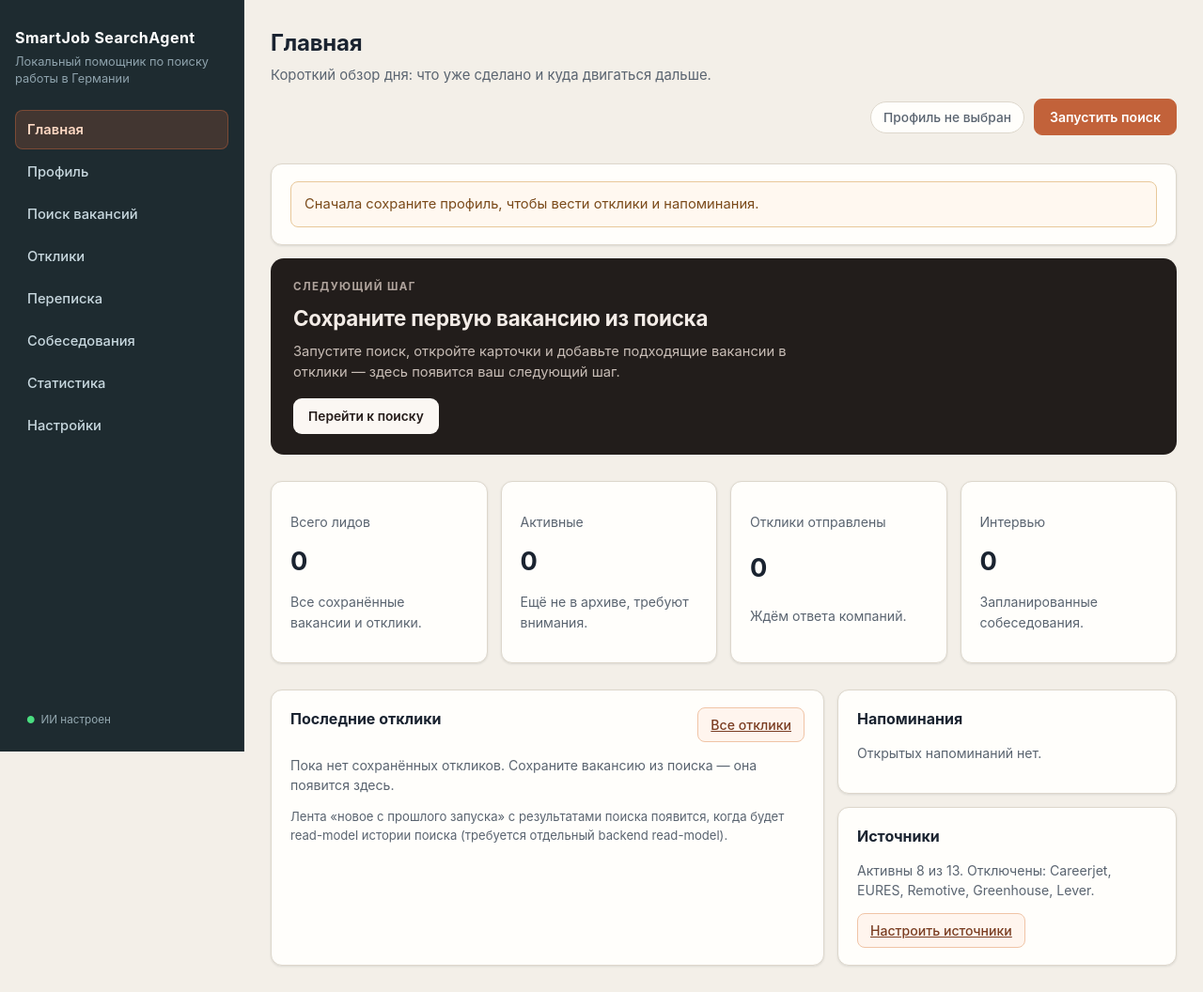
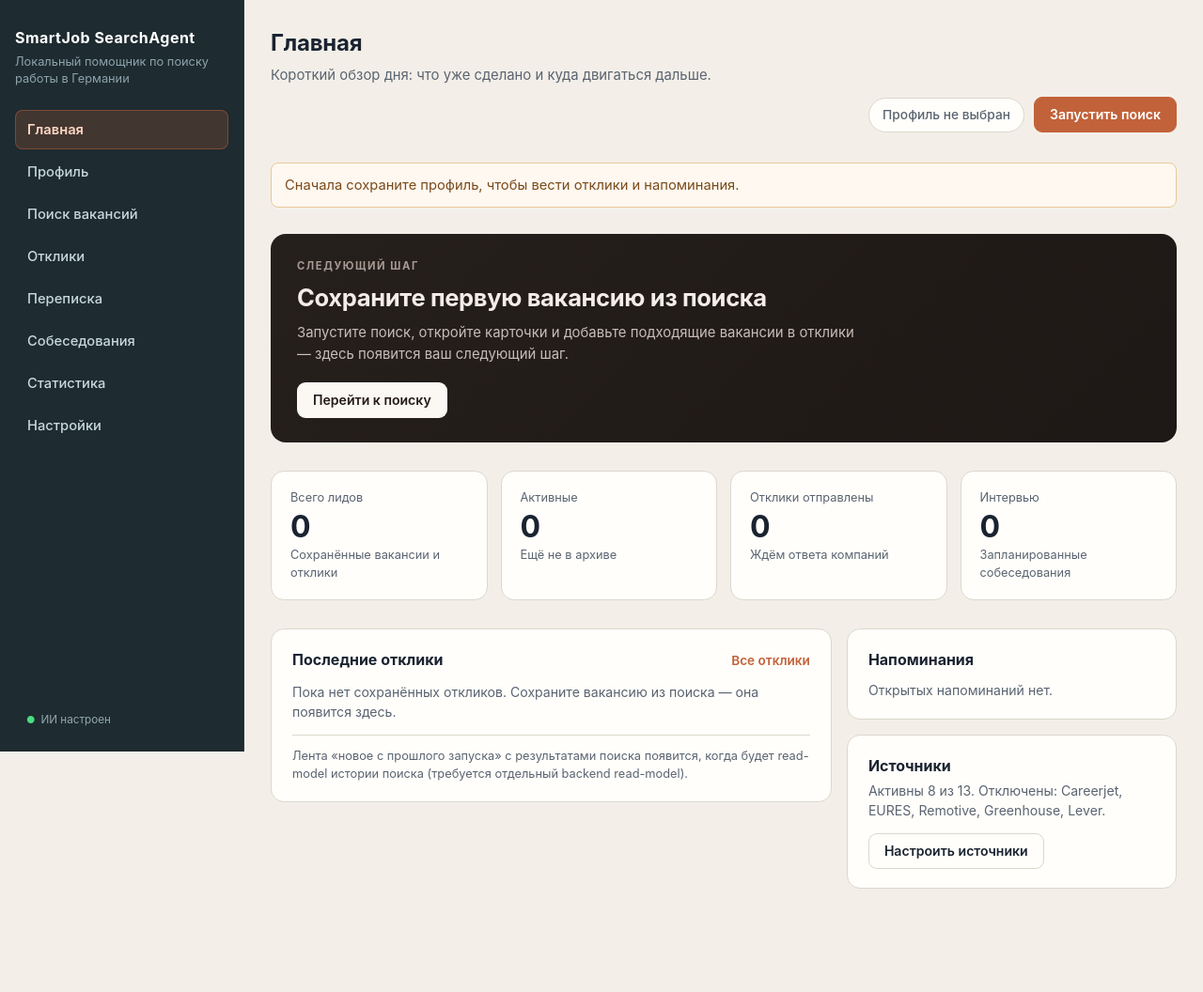
Before and after one commit to vanguar/SearchAgent, a FastAPI app: page /dashboard in a window 1280 px wide. Shown: the whole page at 94% size. After the commit the page ends 946 px from the top, so only its background shows below. Run offline with FastAPI, Linux system fonts and the light colour scheme; some libraries are stand-ins or nearby versions.

Commit message:
Redesign Dashboard screen (v2, presentation only)
Bring the Dashboard up to the approved Profiles-level density and typography:

- Stronger "Следующий шаг" hero (subtle gradient, larger title, uppercase
  micro-label) built from the existing summary conditionals.
- KPI row rebuilt as four clean cards with a large value, muted label and
  sub-line (2rem numbers), reusing only real LeadDashboardSummary fields.
- 1.7fr / 1fr split: "Последние отклики" list on the left, "Напоминания" +
  "Источники" stacked on the right; consistent card styling and section
  headers.
- Switch to the shared .btn system (accent primary top action, light on-dark
  hero action, outline "Настроить источники") using compound selectors so the
  variants win over the base .btn regardless of source order.
- .dash-stats kept for the Leads summary grid that reuses it.

Data is unchanged and honest: no demo numbers; the search-history feed,
count deltas and interview dates remain neutral pending a read-model. Wiring
already exists on this branch, so this is presentation only — no Python,
routes, services or DB touched.

Co-Authored-By: Claude Opus 4.8 <noreply@anthropic.com>
Claude-Session: https://claude.ai/code/session_01E98fwxvfvCcP1bAMDQqrqf

```diff
--- a/app/static/css/app.css
+++ b/app/static/css/app.css
@@ -1358,21 +1358,22 @@ body {
   font-weight: 600;
 }
 
-/* ── Dashboard screen ────────────────────────────────────── */
-.dash-actions {
+/* ── Dashboard screen (redesign v2) ──────────────────────── */
+.dash-topbar {
   display: flex;
   align-items: center;
   justify-content: flex-end;
   gap: 10px;
-  margin: -6px 0 16px;
+  margin: -8px 0 18px;
   flex-wrap: wrap;
+  max-width: 1320px;
 }
 
 .profile-pill {
   display: inline-flex;
   align-items: center;
-  gap: 6px;
-  padding: 6px 13px;
+  gap: 7px;
+  padding: 7px 14px;
   border: 1px solid var(--line);
   border-radius: 999px;
   background: var(--bg-card);
@@ -1389,6 +1390,30 @@ body {
   color: var(--text-soft);
 }
 
+/* Accent / on-dark button variants (compound selectors keep them
+   winning over the base .btn regardless of source order). */
+.btn.btn--accent {
+  background: var(--accent);
+  border-color: var(--accent);
+  color: #fff;
+}
+
+.btn.btn--accent:hover {
+  background: var(--accent-hover);
+  border-color: var(--accent-hover);
+}
+
+.btn.btn--light {
+  background: #fbf7f3;
+  border-color: rgba(255, 255, 255, 0.16);
+  color: #241b19;
+}
+
+.btn.btn--light:hover {
+  background: #fff;
+}
+
+/* Kept for other screens (Leads, Interviews). */
 .btn-primary {
   display: inline-flex;
   align-items: center;
@@ -1412,64 +1437,7 @@ body {
   border-color: var(--accent-hover);
 }
 
-.dash-hero {
-  background: #221d1b;
-  color: #f3ece7;
-  border-radius: 14px;
-  padding: 22px 24px;
-  margin-bottom: 14px;
-}
-
-.dash-hero__label {
-  margin: 0 0 8px;
-  font-size: 0.72rem;
-  font-weight: 700;
-  letter-spacing: 0.12em;
-  text-transform: uppercase;
-  color: #b0a49d;
-}
-
-.dash-hero__title {
-  margin: 0;
-  font-size: 1.4rem;
-  font-weight: 700;
-  letter-spacing: -0.01em;
-}
-
-.dash-hero__text {
-  margin: 8px 0 0;
-  max-width: 60ch;
-  font-size: 0.92rem;
-  color: #c8bdb6;
-}
-
-.dash-hero__actions {
-  display: flex;
-  gap: 10px;
-  margin-top: 16px;
-  flex-wrap: wrap;
-}
-
-.btn-on-dark {
-  display: inline-flex;
-  align-items: center;
-  gap: 6px;
-  padding: 8px 15px;
-  border: 1px solid rgba(255, 255, 255, 0.18);
-  border-radius: 9px;
-  background: #fbf7f3;
-  color: #241b19;
-  font: inherit;
-  font-size: 0.86rem;
-  font-weight: 600;
-  text-decoration: none;
-  transition: background 0.12s;
-}
-
-.btn-on-dark:hover {
-  background: #fff;
-}
-
+/* Kept for the Leads summary grid (pages/leads.html reuses .dash-stats). */
 .dash-stats {
   display: grid;
   grid-template-columns: repeat(4, minmax(0, 1fr));
@@ -1487,12 +1455,145 @@ body {
   line-height: 1.1;
 }
 
+.dash-warning {
+  max-width: 1320px;
+  margin-bottom: 14px;
+}
+
+.dash-hero {
+  max-width: 1320px;
+  background: linear-gradient(135deg, #26201d 0%, #1d1815 100%);
+  color: #f3ece7;
+  border-radius: 16px;
+  padding: 26px 28px;
+  margin-bottom: 16px;
+}
+
+.dash-hero__label {
+  margin: 0 0 10px;
+  font-size: 0.7rem;
+  font-weight: 700;
+  letter-spacing: 0.14em;
+  text-transform: uppercase;
+  color: #a89b93;
+}
+
+.dash-hero__title {
+  margin: 0;
+  font-size: 1.6rem;
+  font-weight: 700;
+  letter-spacing: -0.015em;
+  line-height: 1.2;
+}
+
+.dash-hero__text {
+  margin: 10px 0 0;
+  max-width: 64ch;
+  font-size: 0.93rem;
+  line-height: 1.55;
+  color: #c8bdb6;
+}
+
+.dash-hero__actions {
+  display: flex;
+  gap: 10px;
+  margin-top: 18px;
+  flex-wrap: wrap;
+}
+
+/* KPI row */
+.dash-kpis {
+  display: grid;
+  grid-template-columns: repeat(4, minmax(0, 1fr));
+  gap: 14px;
+  margin-bottom: 16px;
+  max-width: 1320px;
+}
+
+.kpi {
+  padding: 18px 20px;
+  border: 1px solid var(--line);
+  border-radius: 14px;
+  background: var(--bg-card);
+}
+
+.kpi__label {
+  margin: 0;
+  font-size: 0.8rem;
+  color: var(--text-soft);
+}
+
+.kpi__value {
+  margin: 6px 0 4px;
+  font-size: 2rem;
+  font-weight: 700;
+  line-height: 1;
+  letter-spacing: -0.02em;
+  color: var(--text-main);
+}
+
+.kpi__sub {
+  margin: 0;
+  font-size: 0.8rem;
+  color: var(--text-soft);
+}
+
+/* Split layout */
+.dash-split {
+  display: grid;
+  grid-template-columns: minmax(0, 1.7fr) minmax(0, 1fr);
+  gap: 16px;
+  align-items: start;
+  max-width: 1320px;
+}
+
+.dash-side {
+  display: grid;
+  gap: 16px;
+}
+
+.card {
+  padding: 20px 22px;
+  border: 1px solid var(--line);
+  border-radius: 14px;
+  background: var(--bg-card);
+}
+
+.card__head {
+  display: flex;
+  align-items: baseline;
+  justify-content: space-between;
+  gap: 12px;
+  margin-bottom: 4px;
+}
+
+.card__title {
+  margin: 0 0 2px;
+  font-size: 1rem;
+  font-weight: 650;
+}
+
+.dash-link {
+  color: var(--accent);
+  font-size: 0.85rem;
+  font-weight: 600;
+  text-decoration: none;
+  white-space: nowrap;
+}
+
+.dash-link:hover {
+  color: var(--accent-hover);
+  text-decoration: underline;
+}
+
+.dash-panel__empty {
+  margin: 10px 0 0;
+}
+
 .dash-recent {
   list-style: none;
-  margin: 12px 0 0;
+  margin: 8px 0 0;
   padding: 0;
-  display: grid;
-  gap: 2px;
 }
 
 .dash-recent__row {
@@ -1500,7 +1601,7 @@ body {
   align-items: center;
   justify-content: space-between;
   gap: 12px;
-  padding: 10px 4px;
+  padding: 12px 0;
   border-top: 1px solid var(--line);
 }
 
@@ -1510,7 +1611,7 @@ body {
 
 .dash-recent__main {
   display: grid;
-  gap: 2px;
+  gap: 3px;
   text-decoration: none;
   color: inherit;
   min-width: 0;
@@ -1519,6 +1620,7 @@ body {
 .dash-recent__title {
   font-weight: 600;
   font-size: 0.92rem;
+  color: var(--text-main);
 }
 
 .dash-recent__main:hover .dash-recent__title {
@@ -1526,39 +1628,53 @@ body {
 }
 
 .dash-recent__meta {
-  font-size: 0.84rem;
+  font-size: 0.83rem;
+  color: var(--text-soft);
 }
 
 .dash-note {
-  margin-top: 12px;
-  font-size: 0.82rem;
+  margin: 14px 0 0;
+  padding-top: 12px;
+  border-top: 1px solid var(--line);
+  font-size: 0.8rem;
 }
 
 .dash-reminders {
   list-style: none;
-  margin: 12px 0 0;
+  margin: 10px 0 0;
   padding: 0;
   display: grid;
-  gap: 12px;
+  gap: 13px;
 }
 
 .dash-reminders__row {
   display: flex;
   gap: 9px;
-  font-size: 0.9rem;
+  font-size: 0.88rem;
 }
 
 .dash-reminders__dot {
   color: var(--accent);
-  font-size: 0.6rem;
-  margin-top: 5px;
-}
-
-.dash-sources__actions {
-  margin-top: 12px;
-}
-
-@media (max-width: 900px) {
+  font-size: 0.55rem;
+  margin-top: 6px;
+}
+
+.dash-sources__summary {
+  margin: 4px 0 0;
+}
+
+.dash-sources__btn {
+  margin-top: 14px;
+}
+
+@media (max-width: 1000px) {
+  .dash-split {
+    grid-template-columns: 1fr;
+  }
+}
+
+@media (max-width: 760px) {
+  .dash-kpis,
   .dash-stats {
     grid-template-columns: repeat(2, minmax(0, 1fr));
   }
--- a/app/templates/pages/dashboard.html
+++ b/app/templates/pages/dashboard.html
@@ -1,23 +1,20 @@
 {% extends "base.html" %}
 
 {% block content %}
+{% set summary = dashboard.summary if dashboard else None %}
 
-<div class="dash-actions">
+<div class="dash-topbar">
   {% if dashboard and dashboard.owner_context %}
   <span class="profile-pill"><span class="profile-pill__dot" aria-hidden="true">●</span> Профиль: {{ dashboard.owner_context.profile_label }}</span>
   {% else %}
   <span class="profile-pill profile-pill--muted">Профиль не выбран</span>
   {% endif %}
-  <a class="btn-primary" href="/jobs">Запустить поиск</a>
+  <a class="btn btn--accent" href="/jobs">Запустить поиск</a>
 </div>
 
 {% if dashboard and dashboard.warning_message %}
-<article class="panel">
-  <div class="notice warning">{{ dashboard.warning_message }}</div>
-</article>
+<div class="notice warning dash-warning">{{ dashboard.warning_message }}</div>
 {% endif %}
-
-{% set summary = dashboard.summary if dashboard else None %}
 
 <section class="dash-hero">
   <p class="dash-hero__label">Следующий шаг</p>
@@ -25,60 +22,59 @@
   <h2 class="dash-hero__title">Сохраните первую вакансию из поиска</h2>
   <p class="dash-hero__text">Запустите поиск, откройте карточки и добавьте подходящие вакансии в отклики — здесь появится ваш следующий шаг.</p>
   <div class="dash-hero__actions">
-    <a class="btn-on-dark" href="/jobs">Перейти к поиску</a>
+    <a class="btn btn--light" href="/jobs">Перейти к поиску</a>
   </div>
   {% elif summary.due_follow_ups > 0 %}
   <h2 class="dash-hero__title">{{ summary.due_follow_ups }} фоллоу-ап(ов) пора отправить</h2>
   <p class="dash-hero__text">Есть отклики, где уже пора напомнить о себе. Начните с них, чтобы не терять контакт.</p>
   <div class="dash-hero__actions">
-    <a class="btn-on-dark" href="/leads">Открыть очередь</a>
+    <a class="btn btn--light" href="/leads">Открыть очередь</a>
   </div>
   {% elif summary.active_leads > 0 %}
   <h2 class="dash-hero__title">{{ summary.active_leads }} активных откликов в работе</h2>
   <p class="dash-hero__text">Проверьте статусы и назначьте следующие шаги по активным откликам.</p>
   <div class="dash-hero__actions">
-    <a class="btn-on-dark" href="/leads">Открыть очередь</a>
+    <a class="btn btn--light" href="/leads">Открыть очередь</a>
   </div>
   {% else %}
   <h2 class="dash-hero__title">Все отклики под контролем</h2>
   <p class="dash-hero__text">Просроченных фоллоу-апов нет. Можно запустить новый поиск и добавить свежие вакансии.</p>
   <div class="dash-hero__actions">
-    <a class="btn-on-dark" href="/jobs">Новый поиск</a>
+    <a class="btn btn--light" href="/jobs">Новый поиск</a>
   </div>
   {% endif %}
 </section>
 
-<section class="dash-stats">
-  <article class="panel stat-card">
-    <p class="muted">Всего лидов</p>
-    <strong>{{ summary.total_leads if summary else 0 }}</strong>
-    <p class="muted">Все сохранённые вакансии и отклики.</p>
+<section class="dash-kpis">
+  <article class="kpi">
+    <p class="kpi__label">Всего лидов</p>
+    <p class="kpi__value">{{ summary.total_leads if summary else 0 }}</p>
+    <p class="kpi__sub">Сохранённые вакансии и отклики</p>
   </article>
-  <article class="panel stat-card">
-    <p class="muted">Активные</p>
-    <strong>{{ summary.active_leads if summary else 0 }}</strong>
-    <p class="muted">Ещё не в архиве, требуют внимания.</p>
+  <article class="kpi">
+    <p class="kpi__label">Активные</p>
+    <p class="kpi__value">{{ summary.active_leads if summary else 0 }}</p>
+    <p class="kpi__sub">Ещё не в архиве</p>
   </article>
-  <article class="panel stat-card">
-    <p class="muted">Отклики отправлены</p>
-    <strong>{{ summary.applied_leads if summary else 0 }}</strong>
-    <p class="muted">
-      {% if summary and summary.due_follow_ups > 0 %}{{ summary.due_follow_ups }} пора напомнить{% else %}Ждём ответа компаний.{% endif %}
+  <article class="kpi">
+    <p class="kpi__label">Отклики отправлены</p>
+    <p class="kpi__value">{{ summary.applied_leads if summary else 0 }}</p>
+    <p class="kpi__sub">
+      {% if summary and summary.due_follow_ups > 0 %}{{ summary.due_follow_ups }} пора напомнить{% else %}Ждём ответа компаний{% endif %}
     </p>
   </article>
-  <article class="panel stat-card">
-    <p class="muted">Интервью</p>
-    <strong>{{ summary.scheduled_interviews if summary else 0 }}</strong>
-    <p class="muted">Запланированные собеседования.</p>
+  <article class="kpi">
+    <p class="kpi__label">Интервью</p>
+    <p class="kpi__value">{{ summary.scheduled_interviews if summary else 0 }}</p>
+    <p class="kpi__sub">Запланированные собеседования</p>
   </article>
 </section>
 
-<section class="split-layout">
-  <div class="content-stack">
-    <article class="panel">
-      <div class="panel-actions">
-        <h3>Последние отклики</h3>
-        <a class="ghost-btn" href="/leads">Все отклики</a>
+<section class="dash-split">
+  <article class="card dash-panel">
+    <div class="card__head">
+      <h3 class="card__title">Последние отклики</h3>
+      <a class="dash-link" href="/leads">Все отклики</a>
     </div>
     {% if dashboard and dashboard.leads %}
     <ul class="dash-recent">
@@ -86,7 +82,7 @@
       <li class="dash-recent__row">
         <a class="dash-recent__main" href="/leads/{{ lead_card.lead.id }}">
           <span class="dash-recent__title">{{ lead_card.lead.vacancy_title }}</span>
-            <span class="muted dash-recent__meta">
+          <span class="dash-recent__meta">
             {{ lead_card.lead.company_name or "Компания не указана" }}
             {% if lead_card.lead.location_text %} · {{ lead_card.lead.location_text }}{% endif %}
           </span>
@@ -96,18 +92,17 @@
       {% endfor %}
     </ul>
     {% else %}
-      <p class="muted">Пока нет сохранённых откликов. Сохраните вакансию из поиска — она появится здесь.</p>
+    <p class="muted dash-panel__empty">Пока нет сохранённых откликов. Сохраните вакансию из поиска — она появится здесь.</p>
     {% endif %}
     <p class="muted dash-note">
       Лента «новое с прошлого запуска» с результатами поиска появится, когда будет read-model истории поиска
       (требуется отдельный backend read-model).
     </p>
   </article>
-  </div>
 
-  <aside class="content-stack">
-    <article class="panel">
-      <h3>Напоминания</h3>
+  <aside class="dash-side">
+    <article class="card dash-panel">
+      <h3 class="card__title">Напоминания</h3>
       {% if dashboard and dashboard.reminders %}
       <ul class="dash-reminders">
         {% for reminder in dashboard.reminders %}
@@ -126,27 +121,25 @@
         {% endfor %}
       </ul>
       {% else %}
-      <p class="muted">Открытых напоминаний нет.</p>
+      <p class="muted dash-panel__empty">Открытых напоминаний нет.</p>
       {% endif %}
     </article>
 
-    <article class="panel">
-      <h3>Источники</h3>
+    <article class="card dash-panel">
+      <h3 class="card__title">Источники</h3>
       {% if source_descriptors %}
       {% set active_sources = source_descriptors | selectattr("enabled") | list %}
       {% set disabled_sources = source_descriptors | rejectattr("enabled") | list %}
-      <p class="muted">
+      <p class="muted dash-sources__summary">
         Активны {{ active_sources | length }} из {{ source_descriptors | length }}.
         {% if disabled_sources %}
         Отключены: {{ disabled_sources | map(attribute="display_name") | join(", ") }}.
         {% endif %}
       </p>
       {% else %}
-      <p class="muted">Статус источников доступен на странице настроек.</p>
+      <p class="muted dash-sources__summary">Статус источников доступен на странице настроек.</p>
       {% endif %}
-      <div class="panel-actions dash-sources__actions">
-        <a class="ghost-btn" href="/settings">Настроить источники</a>
-      </div>
+      <a class="btn btn--outline dash-sources__btn" href="/settings">Настроить источники</a>
     </article>
   </aside>
 </section>
```
Lines whose indentation alone changed are shown as unchanged.
